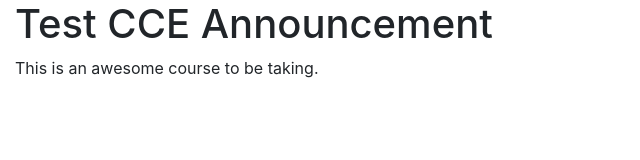
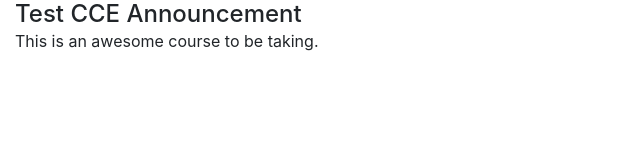
Before and after one commit to McMastercce/chwidgets, a plain HTML site: page index.html in a window 1280 px wide. Shown: the whole page, without its empty margins (0-640 px from the left). Drawn offline with nearby package versions, Linux system fonts and the light colour scheme.

Commit message:
Update index.html

```diff
--- a/index.html
+++ b/index.html
@@ -8,7 +8,7 @@
 
 <body>
 <div class="container-fluid">
-<h1 style="margin-top:0px;">Test CCE Announcement</h1>
+<h1 style="margin:0; font-size:1.5em;">Test CCE Announcement</h1>
  <p>This is an awesome course to be taking.</p>
  </div>
 <script src="https://avenue.cllmcmaster.ca/content/enforced/195193-harorr_sandbox/code/js/jquery-3.1.1.min.js"></script>
```
